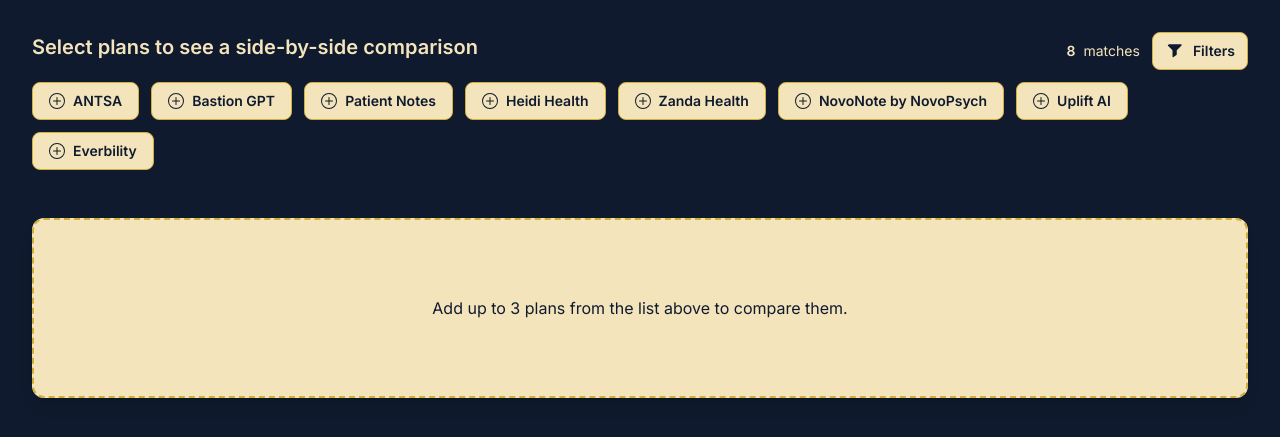
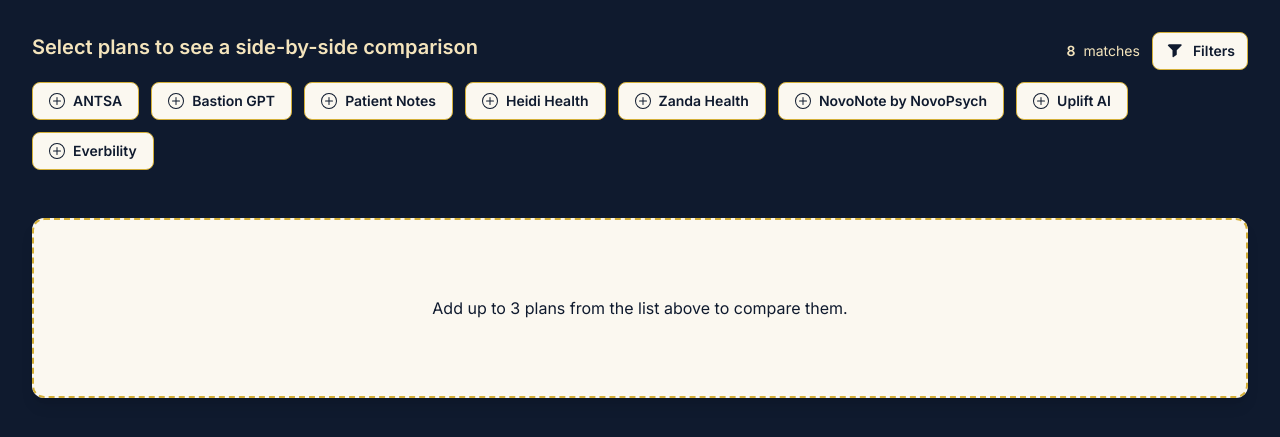
Before and after one commit to keisler-au/aiforclin, a Jekyll site: the page comparisons/table.html, which Jekyll copies as it is, in a window 1280 px wide. Shown: the top 437 px of the page. Built offline with Jekyll 4.4.1, drawn with Linux system fonts in a browser that asks for light colours; nearby versions of some CDN libraries.

Commit message:
changes data structure; mimics old table styles

```diff
--- a/comparisons/table.html
+++ b/comparisons/table.html
@@ -13,6 +13,7 @@
       :root {
         --primary-gold: #d4af37;
         --gold-light: #f4e4bc;
+        --gold-lighter: #fbf8f0;
         --gold-dark: #b8941f;
         --navy-dark: #1a2b44;
         --navy-darker: #14223a;
@@ -27,6 +28,7 @@
         --buy-green: #22c55e;
         --buy-green-dark: #16a34a;
         --buy-green-shadow: rgba(34, 197, 94, 0.35);
+        --hover-background: rgba(212, 175, 55, 0.1);
       }
       body {
         font-family: "Inter", sans-serif;
@@ -42,7 +44,7 @@
       .sticky-header {
         position: sticky;
         top: 0;
-        background: var(--gold-light);
+        background: var(--gold-lighter);
         z-index: 10;
         /* box-shadow: inset 0 -1px 0 0 #e5e7eb; */
       }
@@ -114,7 +116,7 @@
     </style>
   </head>
   <body class="bg-[var(--navy-deepest)] text-white">
-    <div class="container mx-auto p-4 sm:p-6 lg:p-8">
+    <div class="container mx-auto sm:p-6 lg:p-8">
       <main id="main" class="space-y-12">
         <!-- Plan selection + filters -->
         <section aria-labelledby="select-plans-heading">
@@ -151,7 +153,7 @@
                 aria-haspopup="dialog"
                 aria-controls="filter-dialog"
                 aria-expanded="false"
-                class="inline-flex items-center gap-2 rounded-lg border border-[var(--primary-gold)] bg-[var(--gold-light)] px-3 py-2 text-sm font-semibold text-[var(--navy-deepest)] hover:bg-[var(--primary-gold)] hover:text-white transition"
+                class="inline-flex items-center gap-2 rounded-lg border border-[var(--primary-gold)] bg-[var(--gold-lighter)] px-3 py-2 text-sm font-semibold text-[var(--navy-deepest)] hover:bg-[var(--primary-gold)] hover:text-white transition"
               >
                 <svg
                   xmlns="http://www.w3.org/2000/svg"
@@ -196,7 +198,7 @@
         <section aria-labelledby="comparison-heading">
           <div
             id="comparison-table-container"
-            class="bg-[var(--gold-light)] border-[var(--primary-gold)] rounded-xl shadow-lg overflow-x-auto"
+            class="bg-[var(--gold-lighter)] border-[var(--primary-gold)] rounded-xl shadow-lg overflow-x-auto"
           >
             <!-- table injected here -->
           </div>
@@ -443,7 +445,7 @@
               ],
             },
             pricing: {
-              bullets: [
+              prices: [
                 "$59 per month for UNLIMITED clients, prompts, transcriptions",
                 "Includes use of FULL platform - AI transcriptions, homework tasks, customisable activities, and continuous engagement support with AI therapist chatbot, jAlmee",
                 "Discounts for clinic owners requiring multiple licences for practitioners",
@@ -457,12 +459,10 @@
             aiTrainableOverTime: true,
             contentTuning: true,
             trustedSourcesOnly: true,
-            languagesSupported: {
-              bullets: [
+            languagesSupported: [
               "Not at this time, but will be adding languages as we go.",
               "Message us at help@ANTSA.com.au for requests at this stage.",
             ],
-            },
           },
 
           {
@@ -514,7 +514,7 @@
               ],
             },
             pricing: {
-              bullets: [
+              prices: [
                 "$20/mo - Professional: High quality psychology-tailored AI models, unlimited prompts, input documents up to 10,000 words each",
                 "$45/mo - Professional Plus: Enhanced features such as greater memory that supports documents up to 35,000 words each, cloud synchronizing saved prompts across multiple devices, and processing of images and graphics",
                 "$60/mo - Enterprise: Features designed for large enterprises, such as customizable security policies and Single-Sign-On",
@@ -527,11 +527,9 @@
             aiTrainableOverTime: true,
             contentTuning: true,
             trustedSourcesOnly: true,
-            languagesSupported: {
-              bullets: [
+            languagesSupported: [
               "English primarily supported, but content can be generated in many other language.",
             ],
-            },
           },
 
           {
@@ -579,7 +577,7 @@
               ],
             },
             pricing: {
-              bullets: [
+              prices: [
                 "Essential Plan: $29 AUD / $19 USD",
                 "Professional Plan: $79 AUD / $49 USD",
                 "Code: AIPSYCH2024 (for affiliate: 10% off)",
@@ -593,7 +591,8 @@
               "We have a prompt review tool which we have found better than training.",
             contentTuning: true,
             trustedSourcesOnly: false,
-            languagesSupported: [
+            languagesSupported: {
+              languages: [
                 "Bulgarian",
                 "Catalan",
                 "Chinese (Mandarin, Simplified)",
@@ -640,6 +639,7 @@
                 "Ukrainian",
                 "Vietnamese",
               ],
+            },
           },
 
           {
@@ -698,7 +698,7 @@
               ],
             },
             pricing: {
-              bullets: [
+              prices: [
                 "Free Tier (Free): Cost - Free. Benefits - Access to world class AI scribe with no cost. Limitations: 10 pro actions a month which can be used on custom templates, document generation or Ask Heidi",
                 "Pro Tier ($99/mo or $799/yr): Cost - $99 per month or $799 upfront for the year. Benefits - Unlimited usage of the Heidi platform! No limits on number of sessions or documents generated (Pro Actions). Limits: Self-Serve system where you must create your own templates or utilise community templates",
                 "Together Tier ($1299/yr per user): Cost - $1299 for the year per user. Benefits: Team features that allow you to share templates across the team, Integration with your PMS, Full Heidi Support where the Medical Knowledge team will create templates for you! Limitations: None at all!",
@@ -711,7 +711,8 @@
             aiTrainableOverTime: false,
             contentTuning: true,
             trustedSourcesOnly: true,
-            languagesSupported: [
+            languagesSupported: {
+              languages: [
                 "Cantonese",
                 "Czech",
                 "Danish",
@@ -738,6 +739,7 @@
                 "Ukrainian",
                 "Vietnamese",
               ],
+            },
           },
           {
             id: 5,
@@ -847,7 +849,7 @@
               ],
             },
             pricing: {
-              bullets: [
+              prices: [
                 "All NovoNote plans include access to NovoPsych Psychometrics",
                 "Free Tier: 30 notes a month",
                 "Pro: $25 - 50 notes a month",
@@ -957,7 +959,7 @@
               ],
             },
             pricing: {
-              bullets: [
+              prices: [
                 "Everbility has one subscription level: $50 AUD per month per clinician or $420 AUD per year per clinician (≈30% discount on monthly cost)",
                 "There are no additional costs for template support, training calls, etc.",
               ],
@@ -969,11 +971,8 @@
             aiTrainableOverTime: true,
             contentTuning: true,
             trustedSourcesOnly: true,
-            languagesSupported: {
-              bullets: [
+            languagesSupported:
               "Everbility can be used in many other languages, reach out to us if you have any issues and we're happy to help.",
-              ],
-            },
           },
         ];
 
@@ -1204,13 +1203,18 @@
                 if (v.sections) {
                   v = v.sections
                     .map(
-                      (s) =>
-                        `<div class="flex flex-col gap-2">
+                      (s, i) =>
+                        `<div class="flex flex-col gap-2 text-left">
                           <p class="badge font-bold">
                             ${s.category}
                           </p>
-                          <ul class="flex flex-col gap-1">
-                            ${s.items.map((i) => `<li>${i}</li>`).join("")}
+                          <ul class="flex flex-col gap-2 text-sm">
+                            ${s.items
+                              .map(
+                                (i) =>
+                                  `<li class="relative pl-5 before:content-['→'] before:absolute before:left-0 before:text-[var(--text-primary)] before:font-bold before:text-sm">${i}</li>`
+                              )
+                              .join("")}
                           </ul>
                         </div>`
                     )
@@ -1223,6 +1227,26 @@
                   v = `<a href="${v.url}" target="_blank" style="text-decoration: underline">${v.label}</a>`;
                 } else if (v.bullets) {
                   v = v.bullets.map((i) => `<p>${i}</p>`).join("");
+                } else if (v.prices) {
+                  v = `
+                    <ul class="flex flex-col gap-2 text-left">
+                      ${v.prices
+                        .map(
+                          (
+                            text
+                          ) => `<li class="relative pl-5 before:content-['→'] before:absolute before:left-0 before:text-[var(--text-primary)] before:font-bold before:text-sm">
+                          ${text}
+                        </li>`
+                        )
+                        .join("")}
+                    </ul>
+                  `;
+                } else if (v.languages) {
+                  v = `
+                    <ul class="flex flex-col gap-1">
+                      ${v.languages.map((lng) => `<li>${lng}</li>`).join("")}
+                    </ul>
+                  `;
                 } else if (v.available) {
                   v = `
                     <p class="flex items-center justify-center">
@@ -1233,12 +1257,12 @@
                 } else if (Array.isArray(v)) {
                   v = v.map((i) => `<p>${i}</p>`).join("");
                 }
-                return `<td class="text-center px-6 py-3 border-t border-[var(--primary-gold)]"><div class="flex flex-col gap-4">${v}</div></td>`;
+                return `<td class="text-center px-6 py-3 border-t border-r border-[var(--primary-gold)]"><div class="flex flex-col gap-4">${v}</div></td>`;
               })
               .join("");
             return `
-                  <tr role="row">
-                    <th scope="row" class="w-[200px] text-left font-semibold px-6 py-3 border-t border-[var(--primary-gold)]">
+                  <tr class="hover:bg-[var(--hover-background)] duration-200 ease-initial" role="row">
+                    <th scope="row" class="text-left font-semibold px-6 py-3 border-t border-r border-[var(--primary-gold)]">
                       <span class="capitalize">${label.title}</span>
                       ${label.note ? createTooltipElement("?", label.note) : ""}
                     </th>
@@ -1248,7 +1272,7 @@
 
           // Build semantic table
           let html = `
-          <table class="min-w-full text-sm text-[var(--navy-deepest)]" role="table">
+          <table class="table-fixed w-auto sm:w-full min-w-[400px] text-sm text-[var(--navy-deepest)]" role="table">
             <caption class="sr-only">Feature comparison of selected plans</caption>
             <thead class="sticky-header">
               <tr role="row">
@@ -1256,7 +1280,7 @@
                 ${headers
                   .map(
                     (h) =>
-                      `<th scope="col" class="text-center font-bold text-lg px-6 py-4 text-indigo-600">${h}</th>`
+                      `<th scope="col" class="text-center font-bold text-lg px-6 py-4">${h}</th>`
                   )
                   .join("")}
               </tr>
```
Also changed, not shown: other parts of comparisons/table.html (+2 -2 lines). Lines whose indentation alone changed are shown as unchanged.
